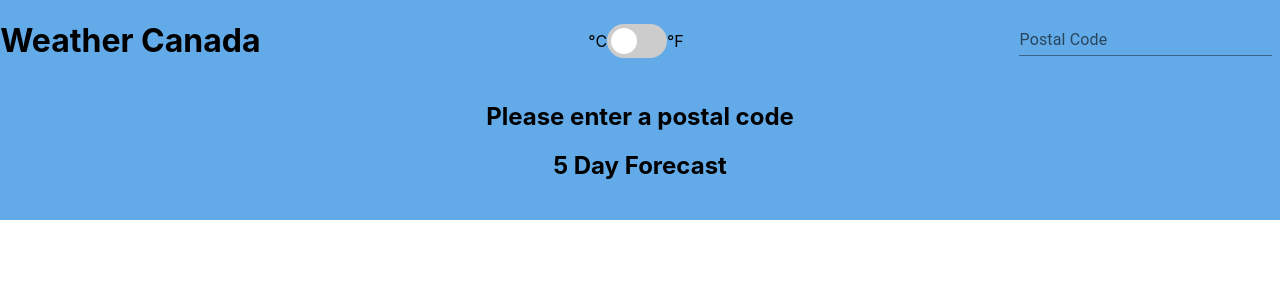
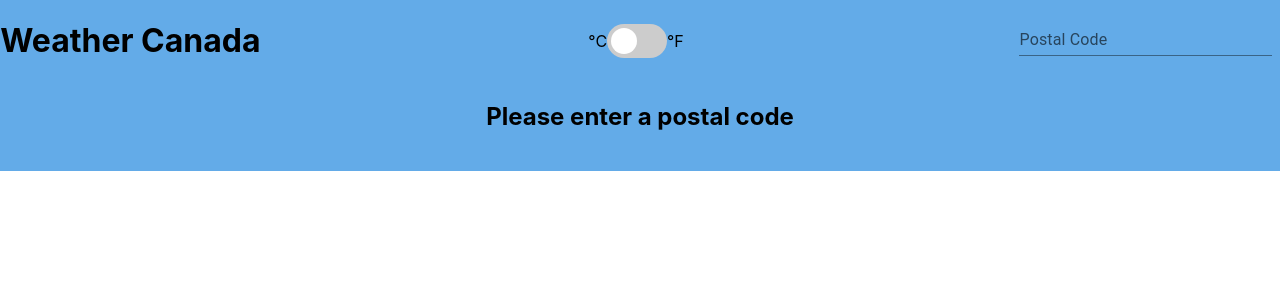
Before and after one commit to abhiram-satha/weatherApp, a React (Create React App) app: page / in a window 1280 px wide. Shown: the top 300 px of the page. Built offline with nearby package versions, Linux system fonts and the light colour scheme.

Commit message:
Render header only when postal code is entered

```diff
--- a/src/components/Weekly.jsx
+++ b/src/components/Weekly.jsx
@@ -23,7 +23,8 @@ forecastSplit();
   return (
     <>
 
-    <h2>5 Day Forecast</h2>
+    {weeklyForecastArray.length > 0 && <h2>5 Day Forecast</h2>}
+
     <div className="weekly-grid">
 
       {forecastSplit()}
```
